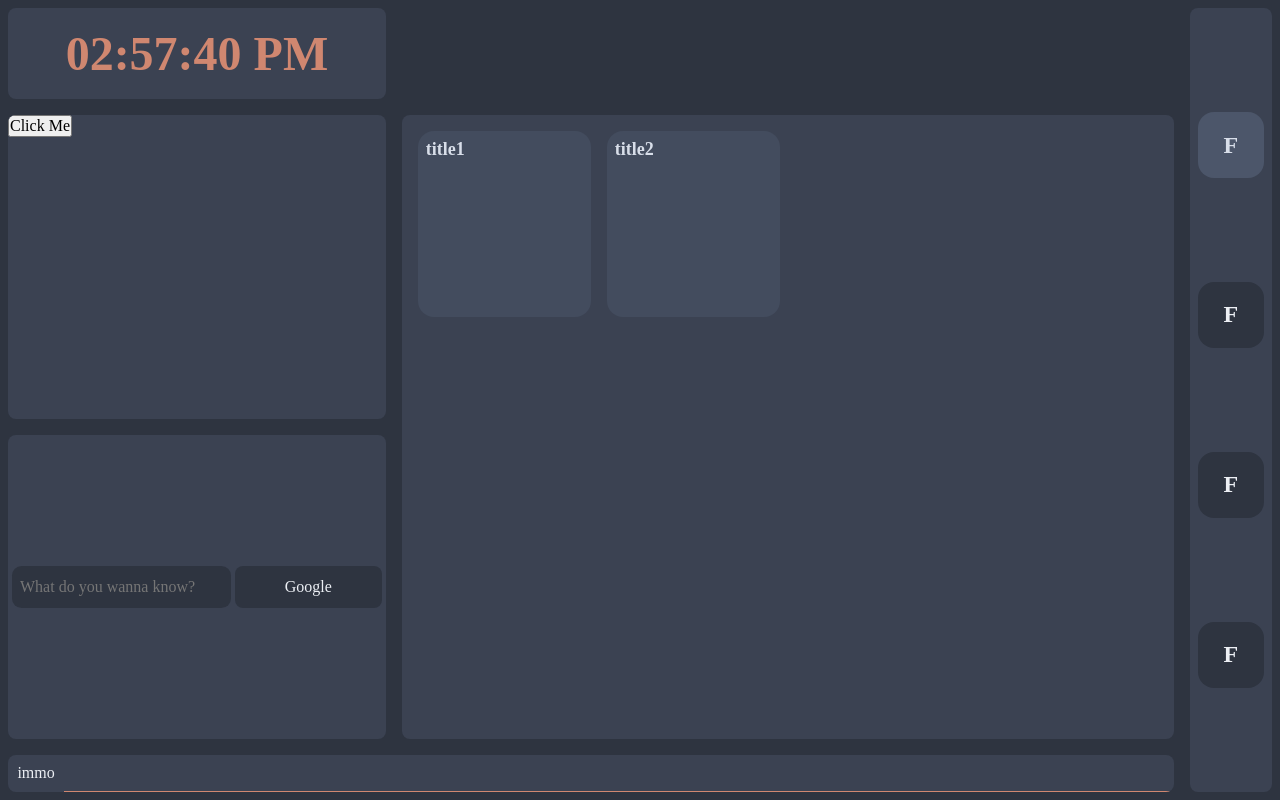
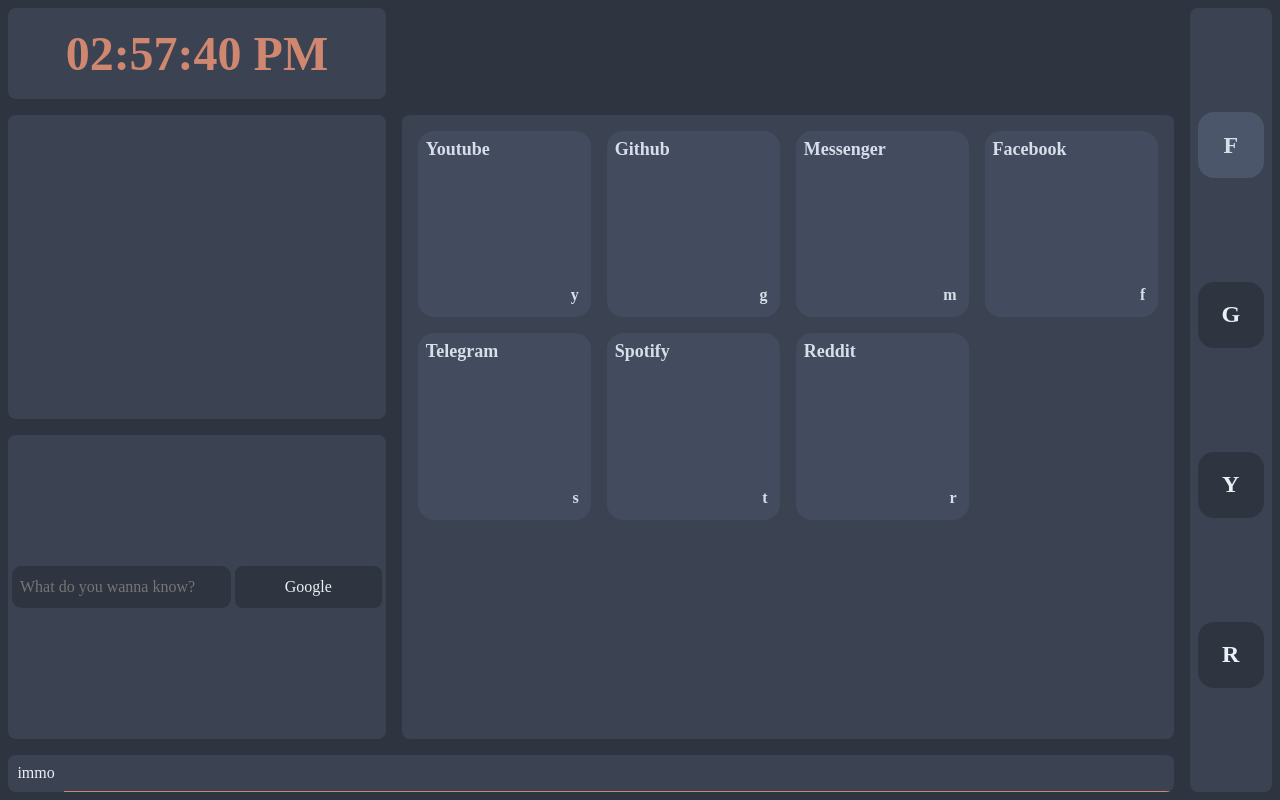
Before and after one commit to BijanRegmi/StartPage, a React app: page / in a window 1280 px wide. Built offline with nearby package versions, Linux system fonts and the light colour scheme; a web font is replaced by a local one.

Commit message:
Update sample config file

```diff
--- a/config.js
+++ b/config.js
@@ -2,57 +2,205 @@
 	bookmarks: [
 		{
 			id: 0,
-			title: "folder1",
+			title: "FastLinks",
 			childrens: [
-				{ id: 0, title: "title1", uri: "uri1" },
-				{ id: 1, title: "title2", uri: "uri2" },
+				{
+					id: 0,
+					title: "Youtube",
+					uri: "https://www.youtube.com/",
+					key: "y",
+				},
+				{
+					id: 1,
+					title: "Github",
+					uri: "https://www.github.com/",
+					key: "g",
+				},
+				{
+					id: 2,
+					title: "Messenger",
+					uri: "https://www.messenger.com/",
+					key: "m",
+				},
+				{
+					id: 3,
+					title: "Facebook",
+					uri: "https://www.facebook.com/",
+					key: "f",
+				},
+				{
+					id: 4,
+					title: "Telegram",
+					uri: "https://open.spotify.com/",
+					key: "s",
+				},
+				{
+					id: 5,
+					title: "Spotify",
+					uri: "https://web.telegram.org/",
+					key: "t",
+				},
+				{
+					id: 6,
+					title: "Reddit",
+					uri: "https://www.reddit.com/",
+					key: "r",
+				},
 			],
-			key: "a",
+			key: "f",
 		},
 		{
 			id: 1,
-			title: "folder2",
+			title: "Github",
 			childrens: [
 				{
 					id: 0,
-					title: "Lorem ipsum, dolor sit amet consectetur adipisicing elit. Asperiores ipsa accusamus odit quo excepturi blanditiis dicta, tempora atque aspernatur veniam quia aperiam facere cumque consectetur recusandae nam vero illum saepe sint iste quidem ad. Doloremque, voluptas iste. Assumenda recusandae, libero error maiores quibusdam rerum molestias modi aliquam odit. Neque, qui?",
-					uri: "uri3",
+					title: "Dashboard",
+					uri: "https://github.com/",
+					key: "d",
 				},
-				{ id: 1, title: "title4", uri: "uri4" },
-				{ id: 2, title: "title5", uri: "uri5" },
-				{ id: 3, title: "title6", uri: "uri6" },
-				{ id: 4, title: "title7", uri: "uri7" },
-				{ id: 5, title: "title8", uri: "uri8" },
-				{ id: 6, title: "title9", uri: "uri9" },
+				{
+					id: 1,
+					title: "My Profile",
+					uri: "https://github.com/BijanRegmi/",
+					key: "p",
+				},
+				{
+					id: 2,
+					title: "My Repos",
+					uri: "https://github.com/BijanRegmi?tab=repositories",
+					key: "r",
+				},
+				{
+					id: 3,
+					title: "Dotfiles",
+					uri: "https://github.com/BijanRegmi/dotfiles",
+					key: ".",
+				},
+				{
+					id: 4,
+					title: "StartPage",
+					uri: "https://github.com/BijanRegmi/StartPage",
+					key: "s",
+				},
+				{
+					id: 5,
+					title: "Portfolio",
+					uri: "https://github.com/BijanRegmi/Portfolio",
+					key: "P",
+				},
 			],
-			key: "s",
+			key: "g",
 		},
 		{
 			id: 2,
-			title: "folder3",
+			title: "Youtube",
 			childrens: [
-				{ id: 0, title: "title10", uri: "uri10" },
-				{ id: 1, title: "title11", uri: "uri11" },
-				{ id: 2, title: "title12", uri: "uri12" },
+				{
+					id: 0,
+					title: "Dashboard",
+					uri: "https://www.youtube.com/",
+					key: "d",
+				},
+				{
+					id: 1,
+					title: "My Channel",
+					uri: "https://www.youtube.com/channel/UCccXYnFnc_6nWGVWiU5ZnOw",
+					key: "c",
+				},
+				{
+					id: 2,
+					title: "History",
+					uri: "https://www.youtube.com/feed/history",
+					key: "H",
+				},
+				{
+					id: 3,
+					title: "Watch Later",
+					uri: "https://www.youtube.com/playlist?list=WL",
+					key: "w",
+				},
+				{
+					id: 5,
+					title: "Subscriptions",
+					uri: "https://www.youtube.com/feed/subscriptions",
+					key: "s",
+				},
 			],
-			key: "d",
+			key: "y",
 		},
 		{
 			id: 3,
-			title: "folder4",
+			title: "Reddit",
 			childrens: [
-				{ id: 0, title: "title13", uri: "uri13" },
-				{ id: 1, title: "title14", uri: "uri14" },
-				{ id: 2, title: "title15", uri: "uri15" },
-				{ id: 3, title: "title16", uri: "uri16" },
-				{ id: 4, title: "title17", uri: "uri17" },
-				{ id: 5, title: "title18", uri: "uri18" },
-				{ id: 6, title: "title19", uri: "uri19" },
-				{ id: 7, title: "title20", uri: "uri20" },
-				{ id: 8, title: "title21", uri: "uri21" },
-				{ id: 9, title: "title22", uri: "uri22" },
+				{
+					id: 0,
+					title: "Feed",
+					uri: "https://www.reddit.com/",
+					key: "f",
+				},
+				{
+					id: 1,
+					title: "Profile",
+					uri: "https://www.reddit.com/user/l3et_h4x0r",
+					key: "p",
+				},
+				{
+					id: 2,
+					title: "Notifications",
+					uri: "https://www.reddit.com/notifications",
+					key: "n",
+				},
+				{
+					id: 3,
+					title: "Unixporn",
+					uri: "https://www.reddit.com/r/unixporn/",
+					key: "u",
+				},
+				{
+					id: 4,
+					title: "Nepal",
+					uri: "https://www.reddit.com/r/nepal/",
+					key: "N",
+				},
+				{
+					id: 5,
+					title: "ProgrammerHumor",
+					uri: "https://www.reddit.com/r/ProgrammerHumor/",
+					key: "P",
+				},
+				{
+					id: 6,
+					title: "LinuxMemes",
+					uri: "https://www.reddit.com/r/linuxmemes/",
+					key: "L",
+				},
+				{
+					id: 7,
+					title: "DankMemes",
+					uri: "https://www.reddit.com/r/dankmemes/",
+					key: "d",
+				},
+				{
+					id: 8,
+					title: "Animemes",
+					uri: "https://www.reddit.com/r/Animemes/",
+					key: "a",
+				},
+				{
+					id: 9,
+					title: "AOT",
+					uri: "https://www.reddit.com/r/attackontitan/",
+					key: "A",
+				},
+				{
+					id: 10,
+					title: "CODM",
+					uri: "https://www.reddit.com/r/CallOfDutyMobile/",
+					key: "c",
+				},
 			],
-			key: "f",
+			key: "r",
 		},
 	],
 	engines: {
@@ -86,5 +234,6 @@
 		"ms": "https://www.messenger.com/",
 		"tl": "https://web.telegram.org/",
 		"sp": "https://open.spotify.com/",
+		"rd": "https://www.reddit.com/",
 	},
 }
--- a/src/components/Weather.js
+++ b/src/components/Weather.js
@@ -7,7 +7,7 @@
 
 	return (
 		<div className="item weather">
-			<button onClick={click}>Click Me</button>
+			{/* <button onClick={click}>Click Me</button> */}
 		</div>
 	)
 }
```
